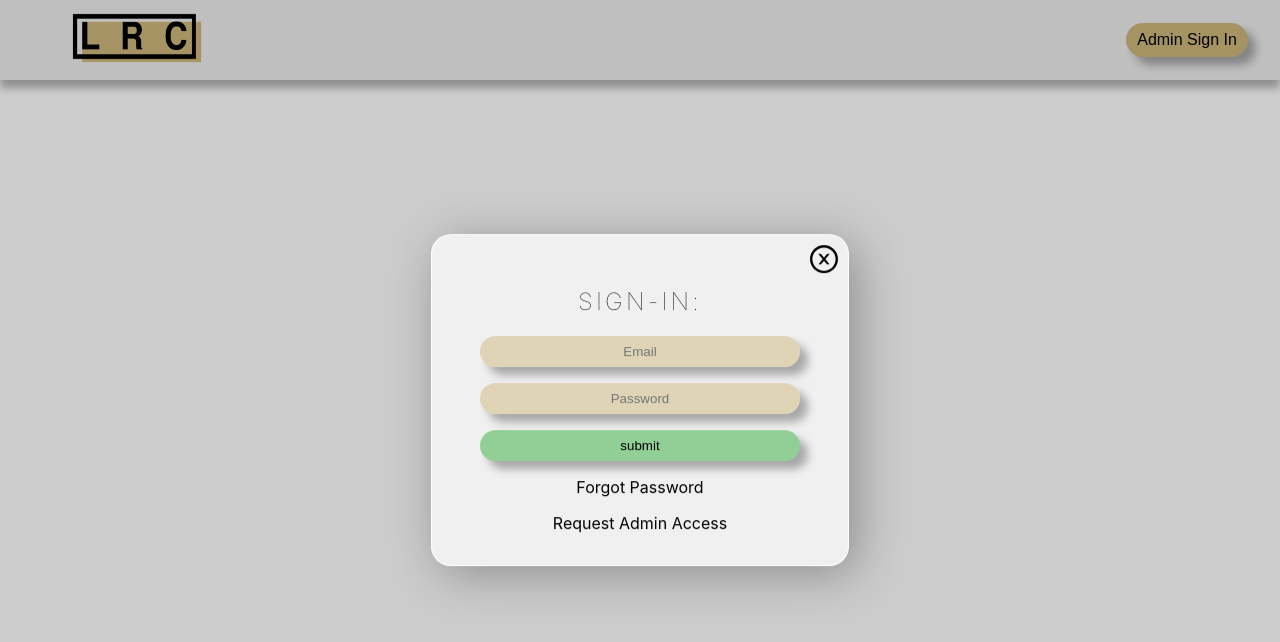
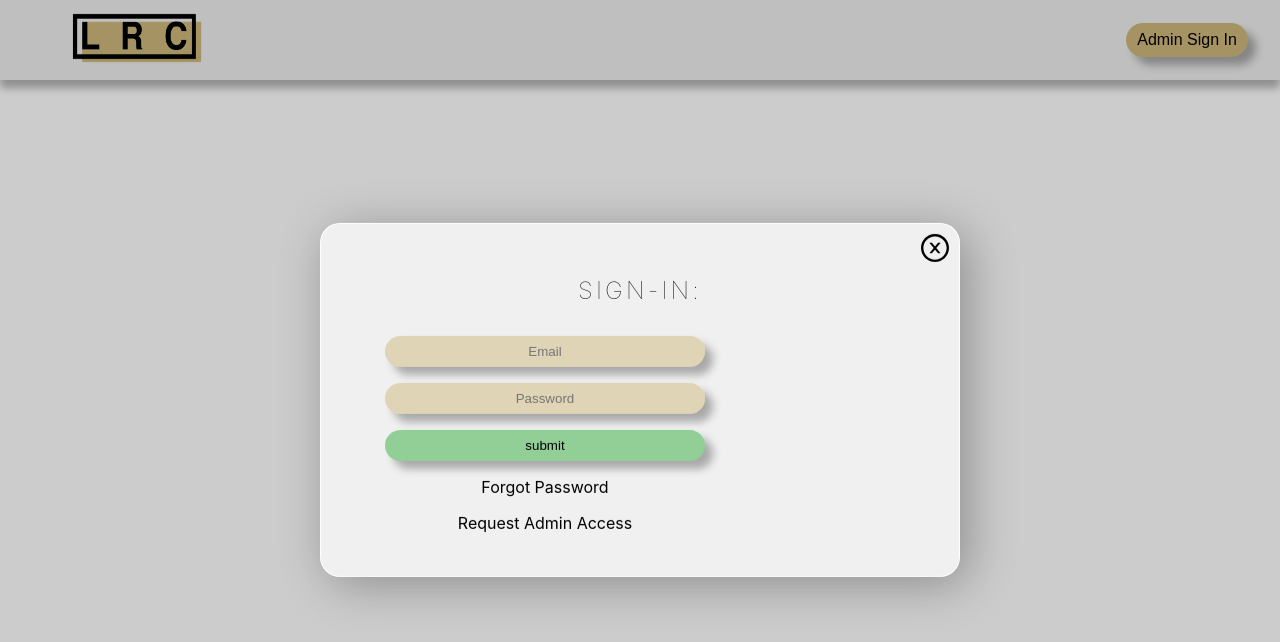
Before and after one commit to LRC-devops/firebase-schedules, a Next.js app: page /gsg in a window 1280 px wide. Both pictures are taken after a click on the button "Admin Sign In". Shown: the top 642 px of the page. Built offline with nearby package versions, Linux system fonts and the light colour scheme; no server answers; the database is empty.

Commit message:
minor style updates

```diff
--- a/components/Modal.module.css
+++ b/components/Modal.module.css
@@ -21,7 +21,7 @@
   min-height: 15rem;
   /* min-width: 24rem; */
   /* max-width: 90%; */
-  min-width: 30vw;
+  min-width: 50vw;
   max-width: 95vw;
   backdrop-filter: blur(5px);
   padding: 2rem 3rem;
@@ -35,6 +35,8 @@
 .modal__content {
   display: flex;
   flex-direction: column;
+  overflow: scroll;
+  padding: 0.7rem 1rem;
 }
 .modal__title {
   width: 100%;
--- a/components/User.js
+++ b/components/User.js
@@ -17,7 +17,7 @@ const User = (props) => {
   };
 
   const posts = props.posts;
-  console.log(posts);
+  // console.log(posts);
 
   const btnClickHandler = (e) => {
     const btnName = e.target.innerHTML;
@@ -29,7 +29,7 @@ const User = (props) => {
     return btnName;
   };
 
-  console.log(props.service);
+  // console.log(props.service);
 
   const serviceCheck = () => {
     if (props.service === "agSched") {
@@ -39,7 +39,7 @@ const User = (props) => {
           <ScheduleBtns btnClickHandler={btnClickHandler} posts={posts} />
         </>
       );
-    } else if (props.service === "ssw") {
+    } else if (props.service === "sswCalen") {
       return (
         <ScheduleBtns
           posts={["Schedule"]}
--- a/pages/_app.js
+++ b/pages/_app.js
@@ -10,6 +10,7 @@ import { Toaster } from "react-hot-toast";
 import { useAddSession, useUserData } from "../lib/hooks";
 import Modal from "../components/Modal";
 import { useState } from "react";
+import Loader from "../components/Loader";
 
 function MyApp({ Component, pageProps }) {
   const [newSessions, setNewSessions] = useState([]);
@@ -19,11 +20,9 @@ function MyApp({ Component, pageProps }) {
     <UserContext.Provider value={userData}>
       <NavBar />
       <ShowModal.Provider value={false}>
-        {/* <SessionsContext.Provider value={{ newSessions, setNewSessions }}> */}
         <SessionsProvider>
           <Component {...pageProps} />
         </SessionsProvider>
-        {/* </SessionsContext.Provider> */}
       </ShowModal.Provider>
       <Toaster />
     </UserContext.Provider>
```
Also changed, not shown: pages/[service]/index.js (+7 -1 lines).
